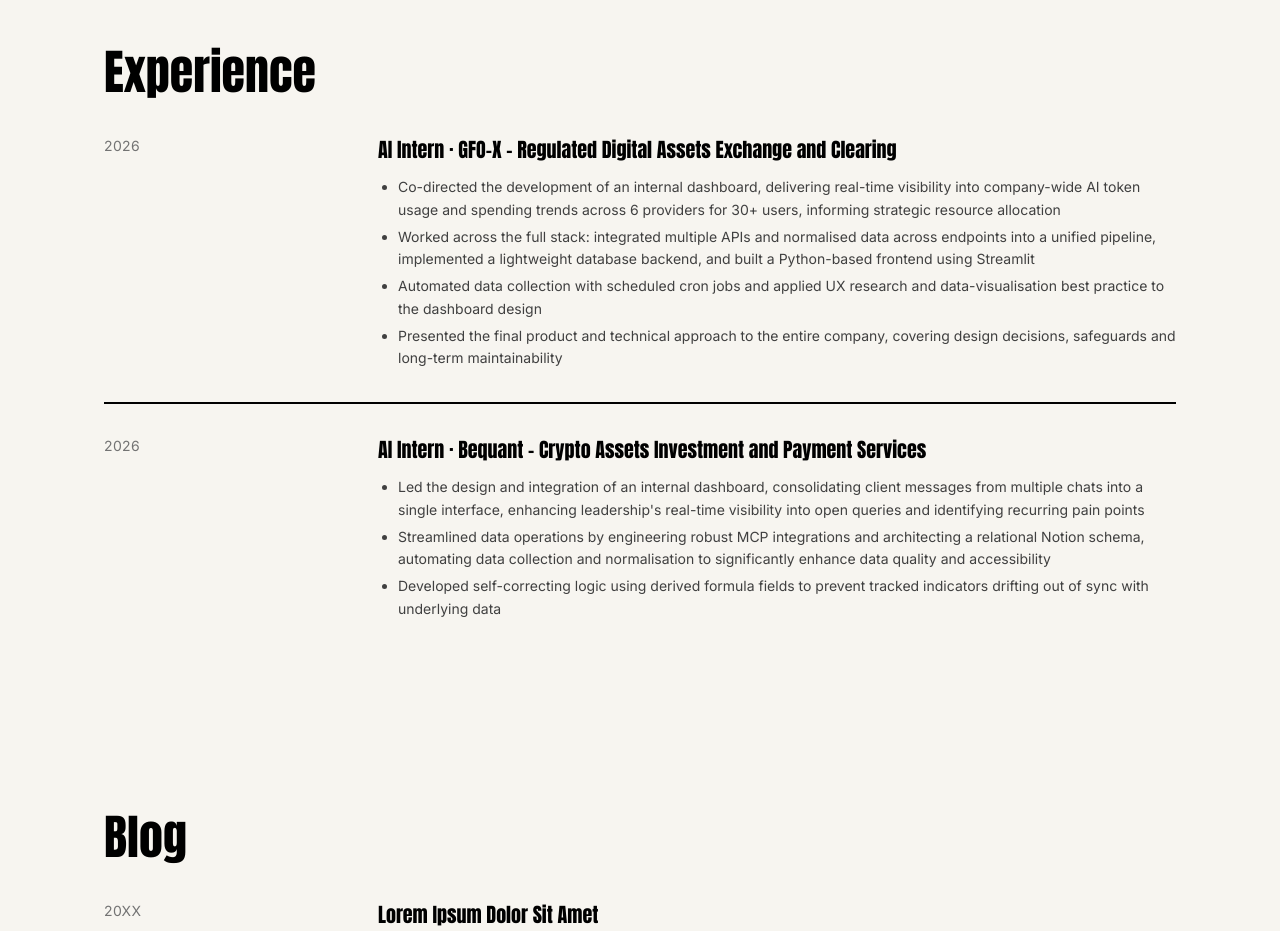
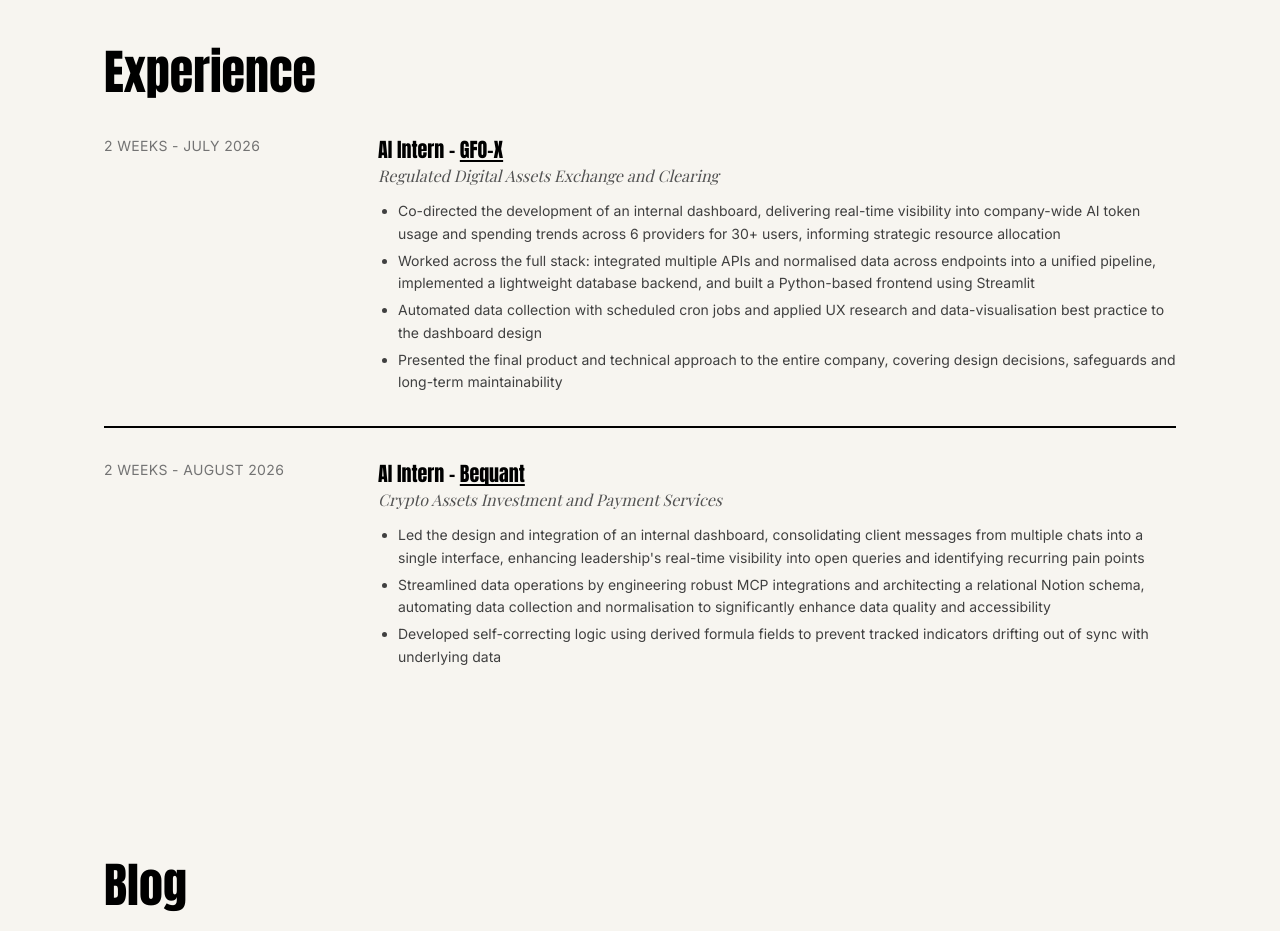
Before and after one commit to EnoraHauduc/portfolio-website, a Next.js app: page / in a window 1280 px wide. Shown: the part 4540-5471 px from the top of the page. Built offline with nearby package versions, Linux system fonts and the light colour scheme; no server answers.

Commit message:
Heading change for experience sections

```diff
--- a/components/ExperienceSection.tsx
+++ b/components/ExperienceSection.tsx
@@ -2,7 +2,9 @@ type ExperienceEntry = {
   id: string;
   dates: string;
   role: string;
-  org: string;
+  company: string;
+  companyUrl?: string;
+  companyDescription?: string;
   description?: string;
   highlights?: string[];
 };
@@ -10,9 +12,11 @@ type ExperienceEntry = {
 const EXPERIENCE: ExperienceEntry[] = [
   {
     id: "GFO-X",
-    dates: "2026",
+    dates: "2 Weeks - July 2026",
     role: "AI Intern",
-    org: "GFO-X - Regulated Digital Assets Exchange and Clearing",
+    company: "GFO-X",
+    companyUrl: "https://www.gfo-x.com/",
+    companyDescription: "Regulated Digital Assets Exchange and Clearing",
     highlights: [
       "Co-directed the development of an internal dashboard, delivering real-time visibility into company-wide AI token usage and spending trends across 6 providers for 30+ users, informing strategic resource allocation",
       "Worked across the full stack: integrated multiple APIs and normalised data across endpoints into a unified pipeline, implemented a lightweight database backend, and built a Python-based frontend using Streamlit",
@@ -22,9 +26,11 @@ const EXPERIENCE: ExperienceEntry[] = [
   },
   {
     id: "Bequant",
-    dates: "2026",
+    dates: "2 Weeks - August 2026",
     role: "AI Intern",
-    org: "Bequant – Crypto Assets Investment and Payment Services",
+    company: "Bequant",
+    companyUrl: "https://bequant.io/",
+    companyDescription: "Crypto Assets Investment and Payment Services",
     highlights: [
       "Led the design and integration of an internal dashboard, consolidating client messages from multiple chats into a single interface, enhancing leadership's real-time visibility into open queries and identifying recurring pain points",
       "Streamlined data operations by engineering robust MCP integrations and architecting a relational Notion schema, automating data collection and normalisation to significantly enhance data quality and accessibility",
@@ -48,8 +54,23 @@ export default function ExperienceSection() {
             </p>
             <div className="sm:col-span-3">
               <h3 className="font-display text-xl">
-                {entry.role} · {entry.org}
+                {entry.role} -{" "}
+                {entry.companyUrl ? (
+                  <a
+                    href={entry.companyUrl}
+                    target="_blank"
+                    rel="noopener noreferrer"
+                    className="underline underline-offset-2 hover:text-neutral-600"
+                  >
+                    {entry.company}
+                  </a>
+                ) : (
+                  entry.company
+                )}
               </h3>
+              {entry.companyDescription && (
+                <p className="font-serif italic text-neutral-600">{entry.companyDescription}</p>
+              )}
               {entry.description && (
                 <p className="mt-2 text-sm leading-relaxed text-neutral-700">{entry.description}</p>
               )}
```
